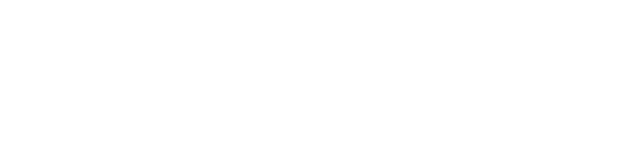
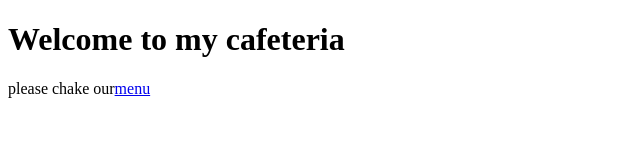
Before and after one commit to farjanasubctg-web/my-fokira-cafeteria, a plain HTML site: page menu.html in a window 1280 px wide. Shown: the whole page, without its empty margins (0-640 px from the left). Drawn offline with Linux system fonts and the light colour scheme.

Commit message:
Initial commit

```diff
--- a/#style.css
+++ b/#style.css
@@ -0,0 +1 @@
+!
--- a/menu.html
+++ b/menu.html
@@ -6,6 +6,8 @@
     <title>Document</title>
 </head>
 <body>
-
+    <h1>Welcome to my cafeteria</h1>
+    <p>please chake our<a href="menu.html">menu</a>
+</p>
 </body>
 </html>
```
